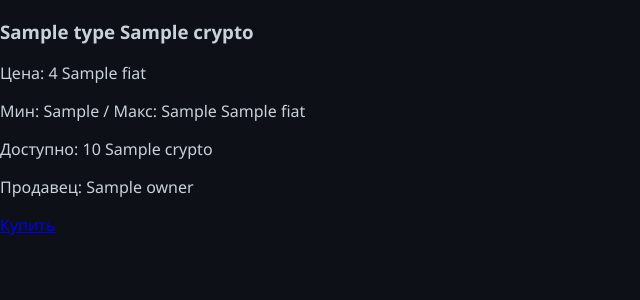
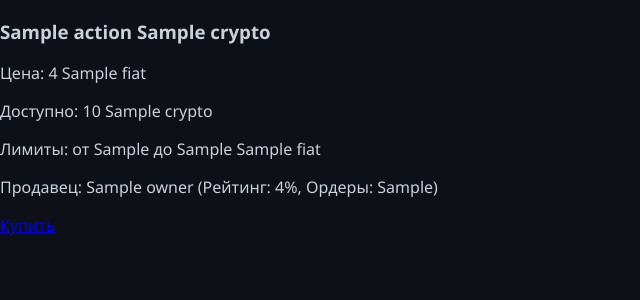
Before and after one commit to Yupara/P2pppppppppp, a FastAPI app: template templates/market.html in a window 1280 px wide. Shown: the part 42-342 px from the top of the page, without its empty margins (0-640 px from the left). Run offline with FastAPI, Linux system fonts and the light colour scheme; the template is opened without the code that fills it: most values are stand-ins (such as "Sample title", 1, 10 or a date in 2020).

Commit message:
Update market.html

```diff
--- a/templates/market.html
+++ b/templates/market.html
@@ -8,23 +8,25 @@
 <body>
   <div class="navbar">
     <span class="navbar-title">Рынок P2P</span>
-        <span class="navbar-balance">Баланс: {{ balances.get(current_user, 0) }} USDT</span>
-        <a class="create-button" href="/create-ad">+ Создать объявление</a>
+    <span class="navbar-balance">Баланс: {{ balances.get(current_user, 0) | round(2) }} USDT</span>
+    <a class="create-button" href="/create">+ Создать объявление</a>
   </div>
 
   <div class="market-container">
+    {% if ads %}
       {% for ad in ads %}
         <div class="ad-card">
-                <h3>{{ ad.type|capitalize }} {{ ad.crypto }}</h3>
+          <h3>{{ ad.action|capitalize }} {{ ad.crypto }}</h3>
           <p>Цена: {{ ad.rate }} {{ ad.fiat }}</p>
-                <p>Мин: {{ ad.min_limit }} / Макс: {{ ad.max_limit }} {{ ad.fiat }}</p>
           <p>Доступно: {{ ad.amount }} {{ ad.crypto }}</p>
-                <p>Продавец: {{ ad.owner }}</p>
+          <p>Лимиты: от {{ ad.min_limit }} до {{ ad.max_limit }} {{ ad.fiat }}</p>
+          <p>Продавец: {{ ad.owner }} (Рейтинг: {{ ad.rating }}%, Ордеры: {{ ad.completed_orders }})</p>
           <a class="buy-button" href="/trade/{{ ad.id }}">Купить</a>
         </div>
+      {% endfor %}
     {% else %}
-            <p>Нет доступных объявлений.</p>
-        {% endfor %}
+      <p>Пока нет объявлений.</p>
+    {% endif %}
   </div>
 </body>
 </html>
```
Lines whose indentation alone changed are shown as unchanged.
